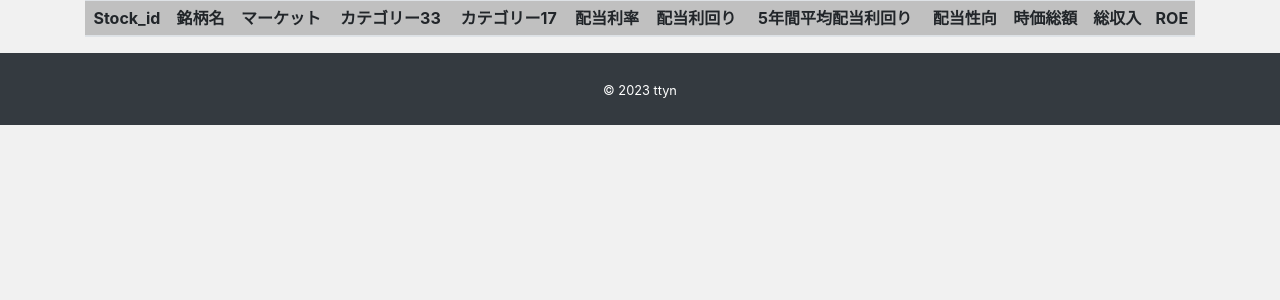
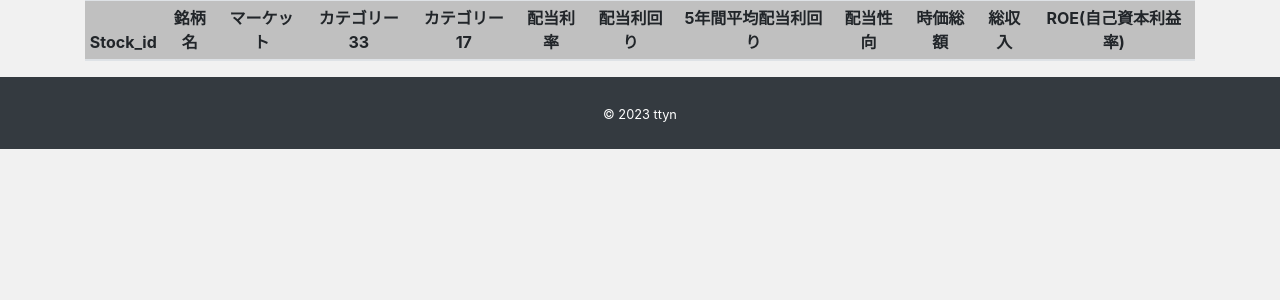
Before and after one commit to T3pp31/portfolio_django, a Django app: page /good_stock/list/ in a window 1280 px wide. Shown: the part 106-406 px from the top of the page. Run offline with Django 4.2, Linux system fonts and the light colour scheme; data that the repository does not hold is empty; parts of the project's set-up code (start-up, migrations or seed data) failed here and were passed over; some libraries are stand-ins or nearby versions.

Commit message:
Update list.html

```diff
--- a/good_stock/templates/list.html
+++ b/good_stock/templates/list.html
@@ -15,7 +15,7 @@
             <th>配当性向</th>
             <th>時価総額</th>
             <th>総収入</th>
-            <th>ROE</th>
+            <th>ROE(自己資本利益率)</th>
 
         <tr>
     </thead>
```
